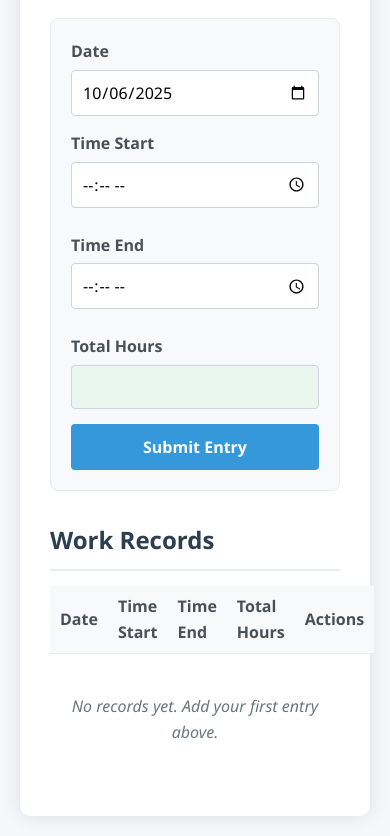
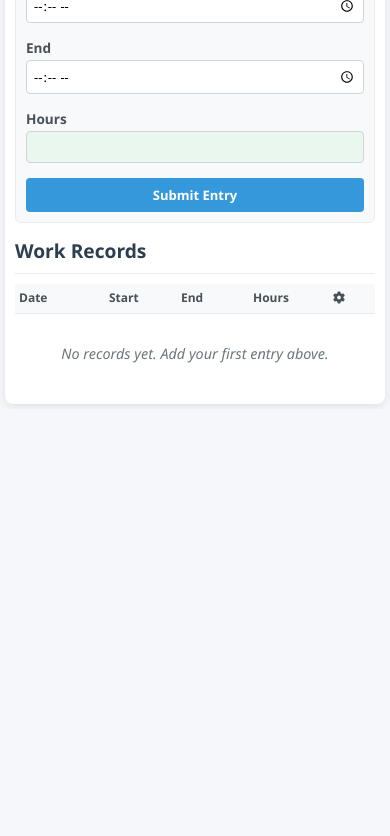
Before and after one commit to khuahn/timelog, a plain HTML site: page index.html in a window 390 px wide. Shown: the part 164-1000 px from the top of the page. After the commit the page ends 844 px from the top, so only its background shows below. Drawn offline with Linux system fonts and the light colour scheme.

Commit message:
Update index.html

```diff
--- a/index.html
+++ b/index.html
@@ -3,7 +3,7 @@
 <head>
     <meta charset="UTF-8">
     <meta name="viewport" content="width=device-width, initial-scale=1.0">
-    <title>Employee Work Hour Tracker</title>
+    <title>TimeLog</title>
     <link rel="stylesheet" href="https://cdnjs.cloudflare.com/ajax/libs/font-awesome/6.4.0/css/all.min.css">
     <style>
         * {
@@ -16,57 +16,61 @@
         body {
             background-color: #f5f7fa;
             color: #333;
-            line-height: 1.6;
-            padding: 20px;
+            line-height: 1.4;
+            padding: 10px;
+            font-size: 14px;
         }
 
         .container {
-            max-width: 1000px;
+            max-width: 100%;
             margin: 0 auto;
             background-color: white;
-            border-radius: 10px;
-            box-shadow: 0 0 20px rgba(0, 0, 0, 0.1);
-            padding: 30px;
+            border-radius: 8px;
+            box-shadow: 0 2px 10px rgba(0, 0, 0, 0.1);
+            padding: 15px;
+            overflow: hidden;
         }
 
         h1 {
             text-align: center;
-            margin-bottom: 30px;
+            margin-bottom: 15px;
             color: #2c3e50;
+            font-size: 1.5rem;
         }
 
         .input-section {
             background-color: #f8f9fa;
-            padding: 20px;
-            border-radius: 8px;
-            margin-bottom: 30px;
+            padding: 15px;
+            border-radius: 6px;
+            margin-bottom: 15px;
             border: 1px solid #e9ecef;
         }
 
         .form-group {
-            margin-bottom: 15px;
+            margin-bottom: 10px;
         }
 
         label {
             display: block;
-            margin-bottom: 5px;
+            margin-bottom: 3px;
             font-weight: 600;
             color: #495057;
+            font-size: 0.85rem;
         }
 
         input[type="date"],
         input[type="time"],
         input[type="text"] {
             width: 100%;
-            padding: 10px;
+            padding: 8px;
             border: 1px solid #ced4da;
             border-radius: 4px;
-            font-size: 16px;
+            font-size: 14px;
         }
 
         .time-inputs {
             display: flex;
-            gap: 15px;
+            gap: 8px;
         }
 
         .time-inputs > div {
@@ -82,13 +86,14 @@
             background-color: #3498db;
             color: white;
             border: none;
-            padding: 12px 20px;
-            font-size: 16px;
+            padding: 10px;
+            font-size: 14px;
             border-radius: 4px;
             cursor: pointer;
             transition: background-color 0.3s;
             width: 100%;
             font-weight: 600;
+            margin-top: 5px;
         }
 
         .btn:hover {
@@ -104,28 +109,34 @@
         }
 
         .records-section h2 {
-            margin-bottom: 15px;
+            margin-bottom: 10px;
             color: #2c3e50;
-            border-bottom: 2px solid #e9ecef;
-            padding-bottom: 10px;
+            border-bottom: 1px solid #e9ecef;
+            padding-bottom: 8px;
+            font-size: 1.2rem;
         }
 
         table {
             width: 100%;
             border-collapse: collapse;
-            margin-bottom: 20px;
+            margin-bottom: 15px;
+            table-layout: fixed;
         }
 
         th, td {
-            padding: 12px 15px;
+            padding: 8px 6px;
             text-align: left;
             border-bottom: 1px solid #e9ecef;
+            overflow: hidden;
+            text-overflow: ellipsis;
+            white-space: nowrap;
         }
 
         th {
             background-color: #f8f9fa;
             font-weight: 600;
             color: #495057;
+            font-size: 0.8rem;
         }
 
         tr:last-child td {
@@ -133,14 +144,15 @@
         }
 
         .actions-cell {
-            display: flex;
-            gap: 10px;
+            width: 60px;
+            text-align: center;
         }
 
         .action-icon {
             cursor: pointer;
-            font-size: 18px;
+            font-size: 16px;
             transition: color 0.3s;
+            margin: 0 3px;
         }
 
         .edit-icon {
@@ -162,17 +174,19 @@
         .pagination {
             display: flex;
             justify-content: center;
-            margin-top: 20px;
+            margin-top: 15px;
+            flex-wrap: wrap;
         }
 
         .pagination button {
             background-color: #6c757d;
             color: white;
             border: none;
-            padding: 8px 15px;
-            margin: 0 5px;
+            padding: 6px 10px;
+            margin: 2px;
             border-radius: 4px;
             cursor: pointer;
+            font-size: 0.8rem;
         }
 
         .pagination button.active {
@@ -185,31 +199,77 @@
 
         .no-records {
             text-align: center;
-            padding: 20px;
+            padding: 15px;
             color: #6c757d;
             font-style: italic;
+            font-size: 0.9rem;
         }
 
-        @media (max-width: 768px) {
+        /* Mobile-specific adjustments */
+        @media (max-width: 480px) {
+            body {
+                padding: 5px;
+                font-size: 13px;
+            }
+
+            .container {
+                padding: 10px;
+            }
+
+            h1 {
+                font-size: 1.3rem;
+                margin-bottom: 10px;
+            }
+
+            .input-section {
+                padding: 10px;
+            }
+
             .time-inputs {
                 flex-direction: column;
-                gap: 10px;
+                gap: 5px;
             }
 
             th, td {
-                padding: 8px 10px;
+                padding: 6px 4px;
+                font-size: 0.75rem;
             }
 
             .actions-cell {
-                flex-direction: column;
-                gap: 5px;
+                width: 50px;
             }
+
+            .action-icon {
+                font-size: 14px;
+            }
+
+            input[type="date"],
+            input[type="time"],
+            input[type="text"] {
+                padding: 6px;
+                font-size: 13px;
+            }
+
+            .btn {
+                padding: 8px;
+                font-size: 13px;
+            }
+        }
+
+        /* Ensure no horizontal scrolling */
+        html, body {
+            max-width: 100%;
+            overflow-x: hidden;
+        }
+
+        .container, table {
+            max-width: 100%;
         }
     </style>
 </head>
 <body>
     <div class="container">
-        <h1>Employee Work Hour Tracker</h1>
+        <h1>TimeLog</h1>
 
         <div class="input-section">
             <div class="form-group">
@@ -219,17 +279,17 @@
 
             <div class="time-inputs">
                 <div class="form-group">
-                    <label for="time-start">Time Start</label>
+                    <label for="time-start">Start</label>
                     <input type="time" id="time-start" required>
                 </div>
 
                 <div class="form-group">
-                    <label for="time-end">Time End</label>
+                    <label for="time-end">End</label>
                     <input type="time" id="time-end" required>
                 </div>
 
                 <div class="form-group">
-                    <label for="total-hours">Total Hours</label>
+                    <label for="total-hours">Hours</label>
                     <input type="text" id="total-hours" class="total-hours" readonly>
                 </div>
             </div>
@@ -243,11 +303,11 @@
                 <table id="records-table">
                     <thead>
                         <tr>
-                            <th>Date</th>
-                            <th>Time Start</th>
-                            <th>Time End</th>
-                            <th>Total Hours</th>
-                            <th>Actions</th>
+                            <th style="width: 25%">Date</th>
+                            <th style="width: 20%">Start</th>
+                            <th style="width: 20%">End</th>
+                            <th style="width: 15%">Hours</th>
+                            <th style="width: 20%" class="actions-cell"><i class="fas fa-cog"></i></th>
                         </tr>
                     </thead>
                     <tbody id="records-body">
@@ -265,4 +325,4 @@
 
     <script src="script.js"></script>
 </body>
-</html>
+    </html>
```
